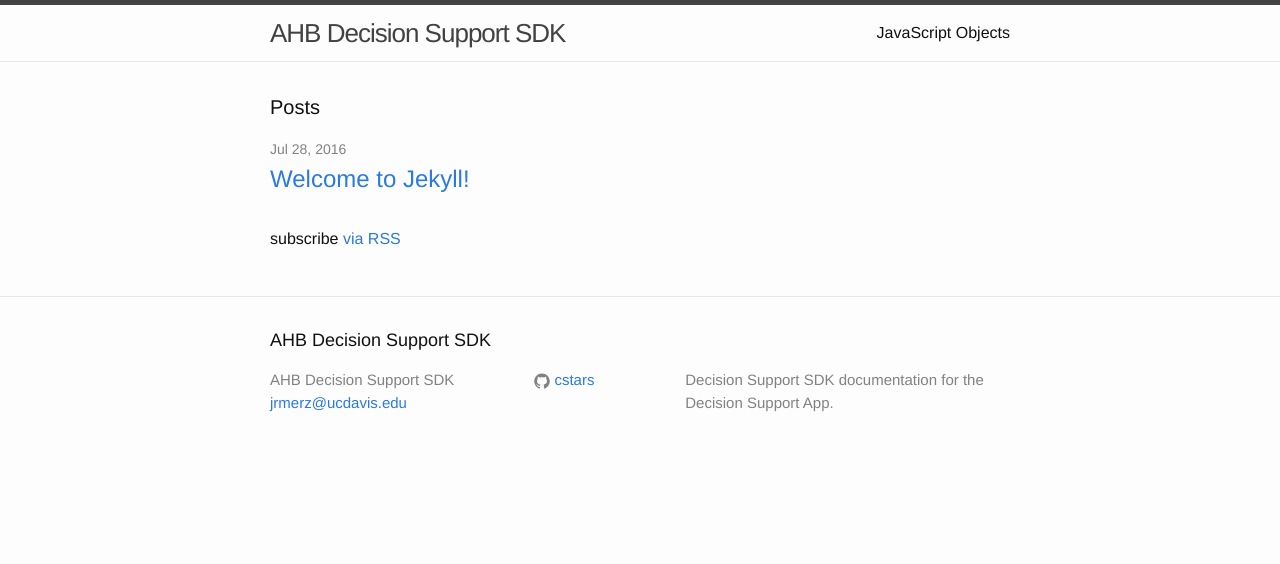
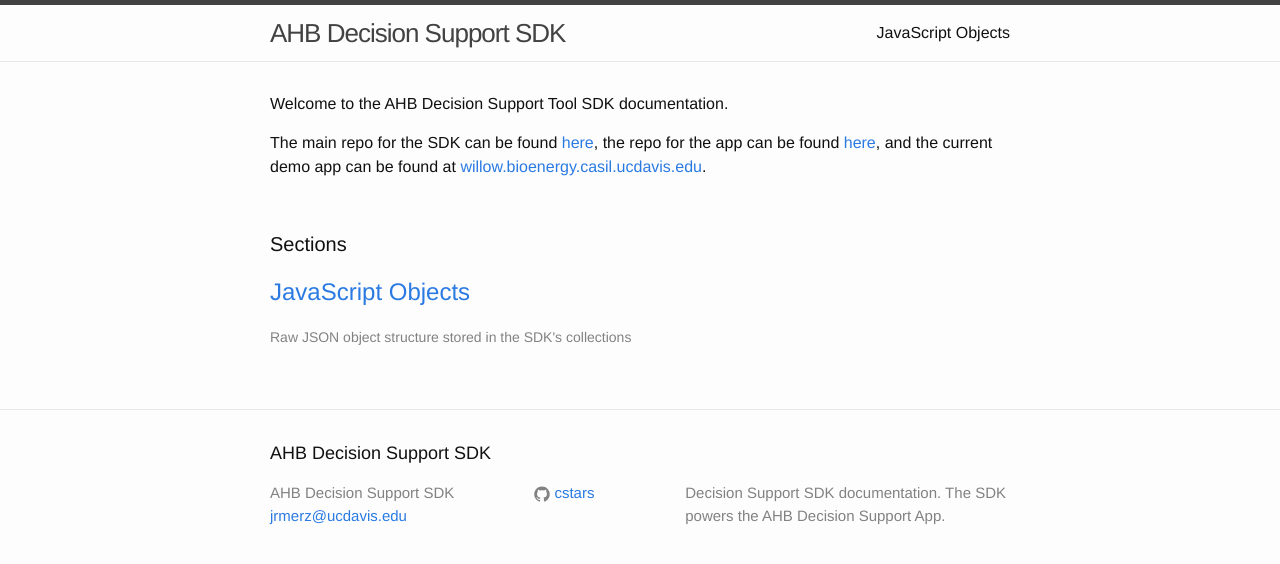
Before and after one commit to CSTARS/ahb-decision-support-sdk, a Jekyll site: the page built from index.html, in a window 1280 px wide. Shown: the top 564 px of the page. Built offline with Jekyll 4.4.1, drawn with Linux system fonts in a browser that asks for light colours.

```diff
--- a/_config.yml
+++ b/_config.yml
@@ -9,7 +9,7 @@
 title: AHB Decision Support SDK
 email: jrmerz@ucdavis.edu
 description: >
-  Decision Support SDK documentation for the Decision Support App.
+  Decision Support SDK documentation.  The SDK powers the AHB Decision Support App.
 baseurl: "/ahb-decision-support-sdk" # the subpath of your site, e.g. /blog
 url: "http://willow.bioenergy.casil.ucdavis.edu" # the base hostname & protocol for your site
 github_username:  cstars
--- a/index.html
+++ b/index.html
@@ -4,20 +4,25 @@
 
 <div class="home">
 
-  <h1 class="page-heading">Posts</h1>
+  <p>
+    Welcome to the AHB Decision Support Tool SDK documentation.
+  </p>
+
+  <p style="margin-bottom: 50px">
+    The main repo for the SDK can be found <a href="https://github.com/CSTARS/ahb-decision-support-sdk">here</a>,
+    the repo for the app can be found <a href="https://github.com/CSTARS/ahb-decision-support-app">here</a>,
+    and the current demo app can be found at <a href="http://willow.bioenergy.casil.ucdavis.edu">willow.bioenergy.casil.ucdavis.edu</a>.
+  </p>
+
+  <h1 class="page-heading">Sections</h1>
 
   <ul class="post-list">
-    {% for post in site.posts %}
-      <li>
-        <span class="post-meta">{{ post.date | date: "%b %-d, %Y" }}</span>
-
-        <h2>
-          <a class="post-link" href="{{ post.url | prepend: site.baseurl }}">{{ post.title }}</a>
-        </h2>
-      </li>
-    {% endfor %}
+    <li>
+      <h2>
+        <a class="post-link" href="docs/raw-data">JavaScript Objects</a>
+      </h2>
+      <span class="post-meta">Raw JSON object structure stored in the SDK's collections</span>
+    </li>
   </ul>
 
-  <p class="rss-subscribe">subscribe <a href="{{ "/feed.xml" | prepend: site.baseurl }}">via RSS</a></p>
-
 </div>
```
Also changed, not shown: docs/raw-data/crops.md (added, +39 -0 lines), docs/raw-data/index.md (+7 -0 lines), docs/raw-data/land.md (added, +15 -0 lines), docs/raw-data/parcel.md (+3 -3 lines), docs/raw-data/refinery.md (added, +48 -0 lines), docs/raw-data/soil.md (added, +18 -0 lines), docs/raw-data/transportation.md (added, +49 -0 lines), docs/raw-data/water.md (added, +14 -0 lines), docs/raw-data/weather.md (added, +25 -0 lines).
